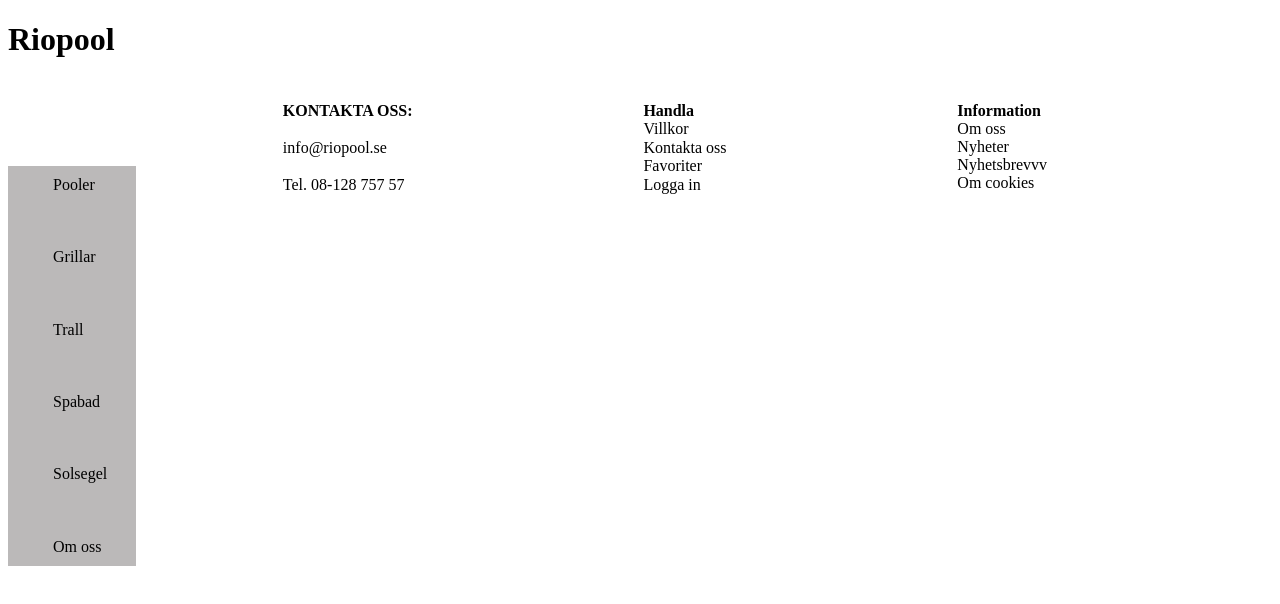
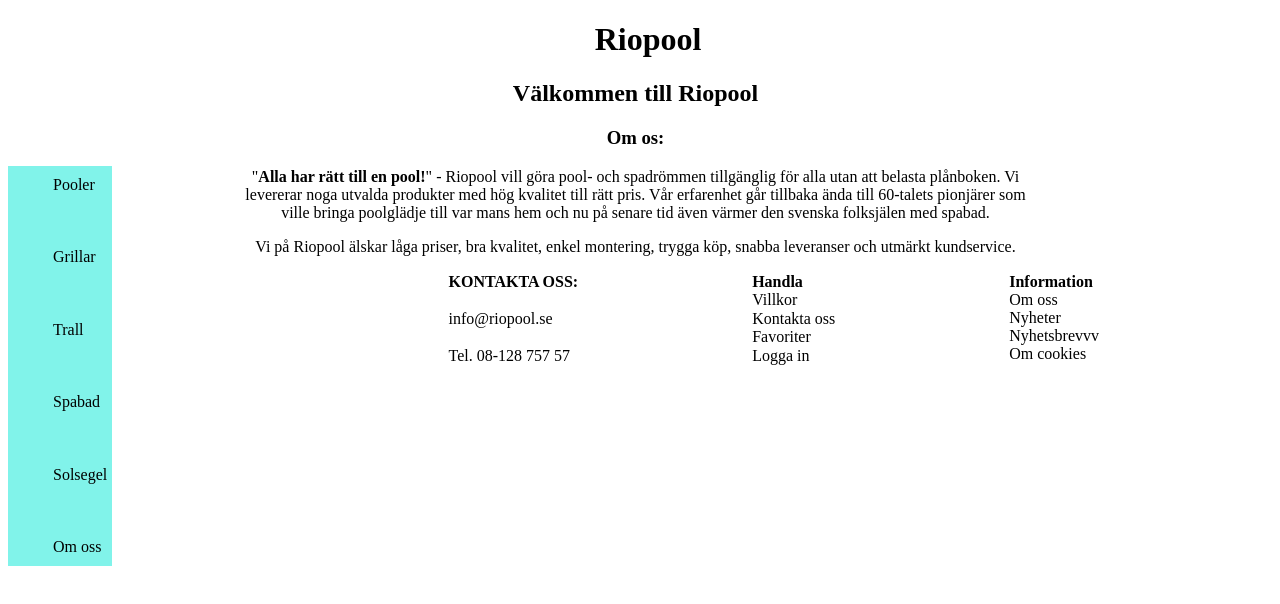
Before and after one commit to Mackapacka15/F-retagshemsida2.0, a plain HTML site: page index.html in a window 1280 px wide. Drawn offline with Linux system fonts and the light colour scheme.

Commit message:
Small fixes

```diff
--- a/index.html
+++ b/index.html
@@ -19,13 +19,31 @@
         <ul>
           <li><a href="pooler.html">Pooler</a></li>
           <li><a href="grill.html">Grillar</a></li>
-          <li><a href="WIP.html">Trall</a></li>
-          <li><a href="WIP.html">Spabad</a></li>
-          <li><a href="WIP.html">Solsegel </a></li>
+          <li><a href="">Trall</a></li>
+          <li><a href="">Spabad</a></li>
+          <li><a href="">Solsegel </a></li>
           <li><a href="om_oss.html">Om oss</a></li>
         </ul>
       </nav>
     </div>
+
+    <div class="Main-grid">
+      <article class="Main-text">
+        <h2>Välkommen till Riopool</h2>
+        <h3>Om os:</h3>
+        <p>
+          "<strong>Alla har rätt till en pool!</strong>" - Riopool vill göra
+          pool- och spadrömmen tillgänglig för alla utan att belasta plånboken.
+          Vi levererar noga utvalda produkter med hög kvalitet till rätt pris.
+          Vår erfarenhet går tillbaka ända till 60-talets pionjärer som ville
+          bringa poolglädje till var mans hem och nu på senare tid även värmer
+          den svenska folksjälen med spabad.
+        </p>
+        <p>
+          Vi på Riopool älskar låga priser, bra kvalitet, enkel
+          montering, trygga köp, snabba leveranser och utmärkt kundservice.
+        </p>
+      </article>
       <footer>
         <ul>
           <li>
@@ -38,20 +56,21 @@
           <li>
             <ul class="footer_list">
               <li><strong>Handla</strong></li>
-            <li><a href="WIP.html">Villkor</a></li>
-            <li><a href="WIP.html">Kontakta oss</a></li>
-            <li><a href="WIP.html">Favoriter</a></li>
-            <li><a href="WIP.html">Logga in</a></li>
+              <li><a href="">Villkor</a></li>
+              <li><a href="">Kontakta oss</a></li>
+              <li><a href="">Favoriter</a></li>
+              <li><a href="">Logga in</a></li>
             </ul>
           </li>
           <ul class="footer_list">
             <li><strong>Information</strong></li>
             <li><a href="om_oss.html">Om oss</a></li>
-          <li><a href="WIP.html">Nyheter</a></li>
-          <li><a href="WIP.html">Nyhetsbrev</a>vv</li>
-          <li><a href="WIP.html">Om cookies</a></li>
+            <li><a href="">Nyheter</a></li>
+            <li><a href="">Nyhetsbrev</a>vv</li>
+            <li><a href="">Om cookies</a></li>
           </ul>
         </ul>
       </footer>
+    </div>
   </body>
 </html>
--- a/style.css
+++ b/style.css
@@ -1,18 +1,34 @@
 a {
   text-decoration: none;
   color: black;
+}
+header {
+  display: flex;
+  width: 100%;
+  height: 5rem;
+  justify-content: space-evenly;
+  position: fixed;
+  top: 0;
+}
+.Main-grid {
+  margin-top: 5rem;
+  margin-left: 18%;
+}
+.Main-text {
+  width: 50rem;
+  text-align: center;
 }
 .Sidebar {
   position: fixed;
   padding-top: 50px;
   margin-top: 20px;
-  width: 10%;
+  width: auto;
   color: black;
 }
 nav ul {
   height: 50vh;
   color: black;
-  background-color: rgba(173, 171, 171, 0.822);
+  background-color: rgba(103, 241, 230, 0.822);
   list-style: none;
   display: flex;
   flex-direction: column;
@@ -32,8 +48,8 @@ nav li:hover {
 footer {
   width: 100%;
   margin: 0px;
-  padding: 5px;
 }
+
 footer ul {
   display: flex;
   justify-content: space-evenly;
```
Lines whose indentation alone changed are shown as unchanged.
